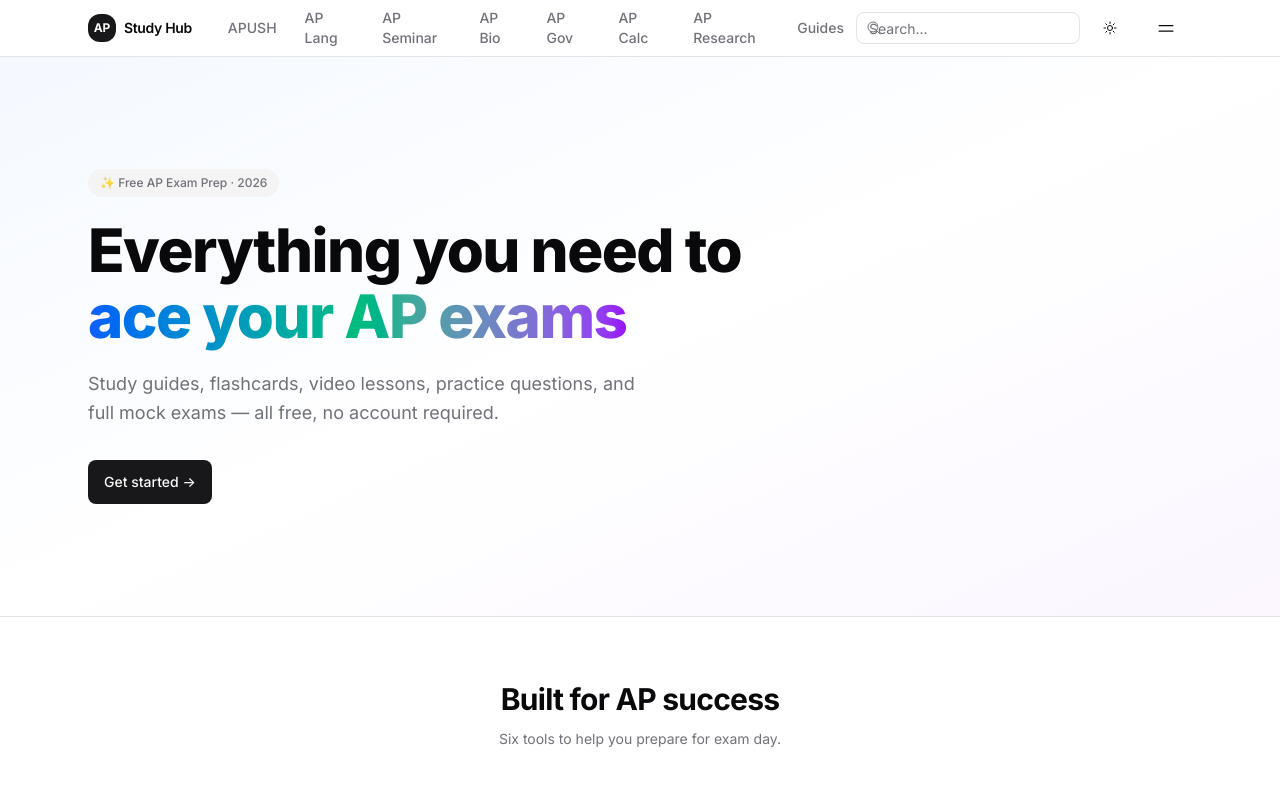
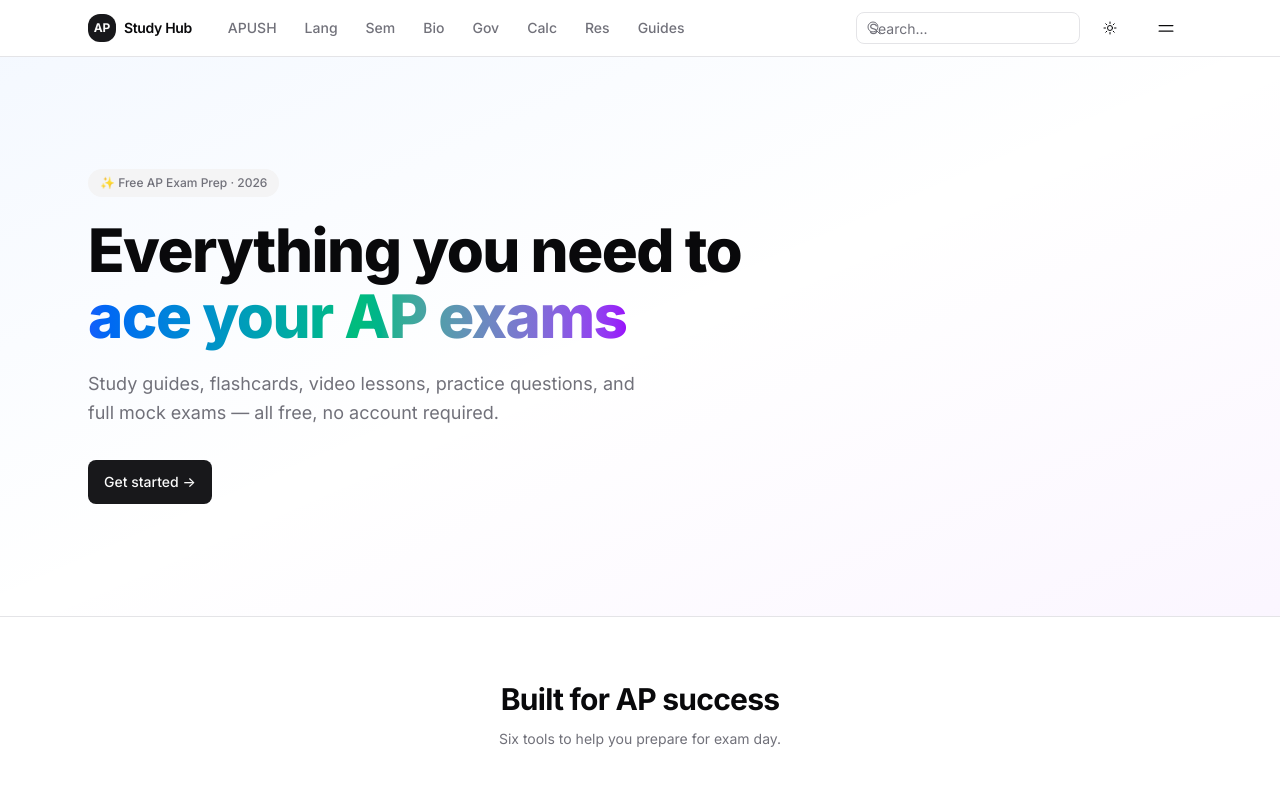
Before and after one commit to Nikoxkx/Ap-Study-Hub, a Next.js app: page / in a window 1280 px wide. Shown: the top 796 px of the page. Built offline with nearby package versions, Linux system fonts and the light colour scheme.

Commit message:
feat: update NavItem to show abbreviated course names on hover
Simplify header with expanded tooltips for full course names.

Co-authored-by: Yeisbel P Lara <134808425+Nikoxkx@users.noreply.github.com>

```diff
--- a/src/components/Navbar.tsx
+++ b/src/components/Navbar.tsx
@@ -65,9 +65,23 @@ export function Navbar() {
 }
 
 function NavItem({ href, label }: { href: string; label: string }) {
+  const abbrevMap: Record<string, string> = {
+    "APUSH": "APUSH",
+    "AP Lang": "Lang",
+    "AP Seminar": "Sem",
+    "AP Bio": "Bio",
+    "AP Gov": "Gov",
+    "AP Calc": "Calc",
+    "AP Research": "Res",
+    "Guides": "Guides"
+  };
+
+  const abbrev = abbrevMap[label] || label;
+
   return (
-    <Link href={href} className="px-3 py-1.5 text-sm font-medium text-muted-foreground hover:text-foreground transition-colors rounded-md hover:bg-muted">
-      {label}
+    <Link href={href} title={label} className="px-3 py-1.5 text-sm font-medium text-muted-foreground hover:text-foreground transition-colors rounded-md hover:bg-muted group relative">
+      <span className="group-hover:hidden">{abbrev}</span>
+      <span className="hidden group-hover:inline">{label}</span>
     </Link>
   );
 }
```
